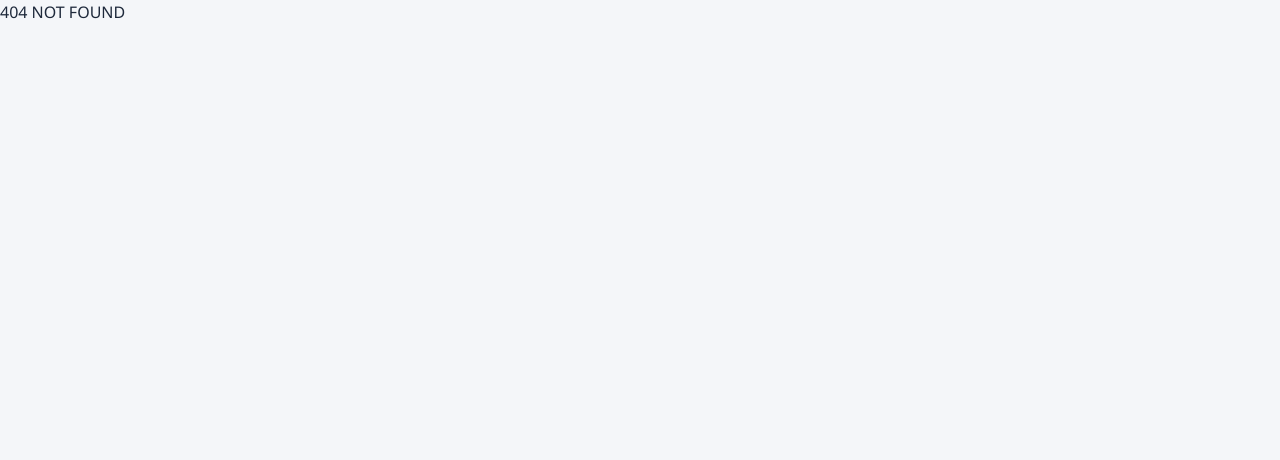
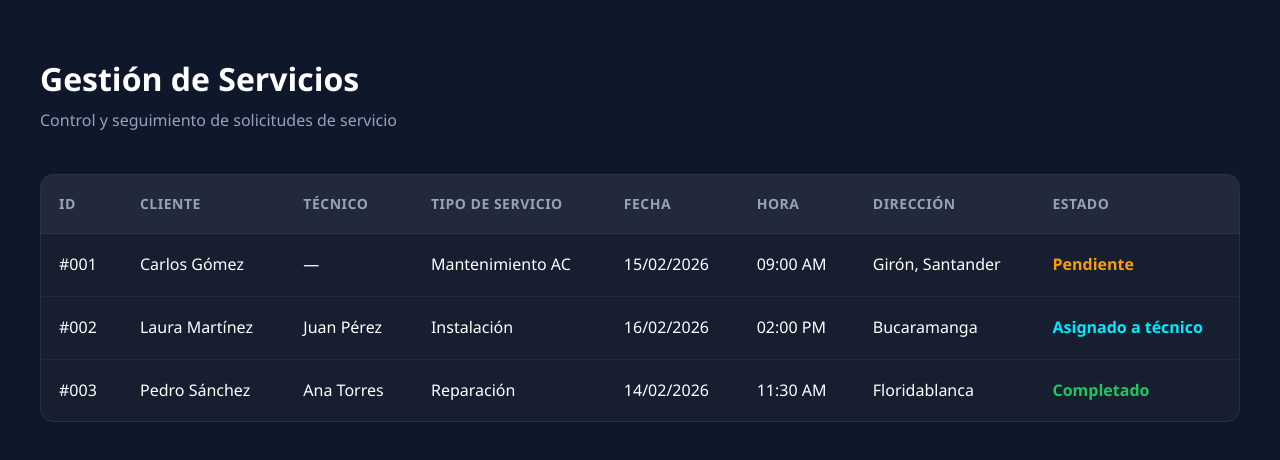
Before and after one commit to David171104/HvacMaintenanceFastapiAngular, an Angular app: page /services in a window 1280 px wide. Before the commit this address had no page. Shown: the top 460 px of the page. Built offline with nearby package versions, Linux system fonts and the light colour scheme.

Commit message:
Feat a services component

```diff
--- /dev/null
+++ b/src/app/pages/services/services.html
@@ -0,0 +1,76 @@
+<div class="services-container">
+
+  <div class="services-header">
+    <h1 class="services-title">Gestión de Servicios</h1>
+    <p class="services-subtitle">
+      Control y seguimiento de solicitudes de servicio
+    </p>
+  </div>
+
+  <div class="services-table-wrapper">
+
+    <table class="services-table">
+
+      <thead>
+        <tr>
+          <th>ID</th>
+          <th>Cliente</th>
+          <th>Técnico</th>
+          <th>Tipo de Servicio</th>
+          <th>Fecha</th>
+          <th>Hora</th>
+          <th>Dirección</th>
+          <th>Estado</th>
+        </tr>
+      </thead>
+
+      <tbody>
+
+        <!-- EJEMPLOS (luego conectas backend) -->
+
+        <tr>
+          <td>#001</td>
+          <td>Carlos Gómez</td>
+          <td>—</td>
+          <td>Mantenimiento AC</td>
+          <td>15/02/2026</td>
+          <td>09:00 AM</td>
+          <td>Girón, Santander</td>
+          <td class="services-status services-status-pending">
+            Pendiente
+          </td>
+        </tr>
+
+        <tr>
+          <td>#002</td>
+          <td>Laura Martínez</td>
+          <td>Juan Pérez</td>
+          <td>Instalación</td>
+          <td>16/02/2026</td>
+          <td>02:00 PM</td>
+          <td>Bucaramanga</td>
+          <td class="services-status services-status-assigned">
+            Asignado a técnico
+          </td>
+        </tr>
+
+        <tr>
+          <td>#003</td>
+          <td>Pedro Sánchez</td>
+          <td>Ana Torres</td>
+          <td>Reparación</td>
+          <td>14/02/2026</td>
+          <td>11:30 AM</td>
+          <td>Floridablanca</td>
+          <td class="services-status services-status-completed">
+            Completado
+          </td>
+        </tr>
+
+      </tbody>
+
+    </table>
+
+  </div>
+
+</div>
--- a/src/styles.css
+++ b/src/styles.css
@@ -386,10 +386,28 @@ html {
 }
 
 
+/* =====================================================
+   RESPONSIVE
+===================================================== */
+
+@media (max-width: 768px) {
+  .navbar-container {
+    padding: 15px 20px;
+  }
+
+  .main-hero-text h1 {
+    font-size: 2rem;
+  }
+
+  .main-hero-cta {
+    flex-direction: column;
+  }
+}
 
 
-
-/* CONTENEDOR */
+/* =====================================================
+  USER CONTAINER
+===================================================== */
 
 .users-container {
   padding: 60px 40px;
@@ -491,23 +509,111 @@ html {
 
 
 
-/* =====================================================
-   RESPONSIVE
-===================================================== */
+/* CONTENEDOR */
+
+.services-container {
+  padding: 60px 40px;
+  min-height: 100vh;
+  background: #0f172a;
+  color: white;
+}
+
+/* HEADER */
+
+.services-header {
+  margin-bottom: 40px;
+}
+
+.services-title {
+  font-size: 32px;
+  font-weight: 700;
+  margin-bottom: 10px;
+}
+
+.services-subtitle {
+  color: #94a3b8;
+}
+
+/* TABLA */
+
+.services-table-wrapper {
+  background: rgba(255,255,255,0.03);
+  border-radius: 14px;
+  overflow: hidden;
+  border: 1px solid rgba(255,255,255,0.08);
+}
+
+.services-table {
+  width: 100%;
+  border-collapse: collapse;
+}
+
+/* HEADER TABLA */
+
+.services-table thead {
+  background: rgba(255,255,255,0.05);
+}
+
+.services-table th {
+  padding: 18px;
+  text-align: left;
+  font-size: 14px;
+  color: #94a3b8;
+  font-weight: 600;
+  text-transform: uppercase;
+  letter-spacing: 0.5px;
+}
+
+/* FILAS */
+
+.services-table td {
+  padding: 18px;
+  border-top: 1px solid rgba(255,255,255,0.05);
+}
+
+.services-table tbody tr:hover {
+  background: rgba(255,255,255,0.04);
+}
+
+/* ESTADOS */
+
+.services-status {
+  font-weight: 600;
+}
+
+/* pendiente */
+
+.services-status-pending {
+  color: #f59e0b;
+}
+
+/* asignado */
+
+.services-status-assigned {
+  color: #00eaff;
+}
+
+/* completado */
+
+.services-status-completed {
+  color: #22c55e;
+}
+
+/* RESPONSIVE */
 
 @media (max-width: 768px) {
-  .navbar-container {
-    padding: 15px 20px;
+  .services-container {
+    padding: 40px 20px;
   }
 
-  .main-hero-text h1 {
-    font-size: 2rem;
-  }
-
-  .main-hero-cta {
-    flex-direction: column;
+  .services-table th,
+  .services-table td {
+    padding: 12px;
+    font-size: 14px;
   }
 }
+
+
 
 
 /* =====================================================
```
Also changed, not shown: src/app/app.routes.ts (+5 -3 lines), src/app/pages/services/services.ts (added, +11 -0 lines), src/app/pages/services/services.css (added), 1 other file (tests, documents, lock files or other folders).
